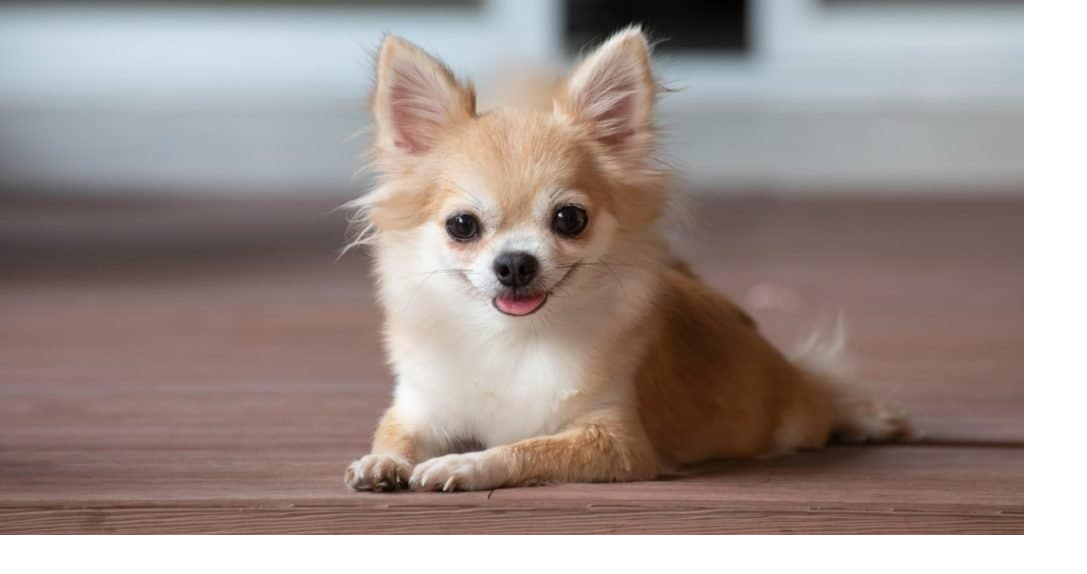
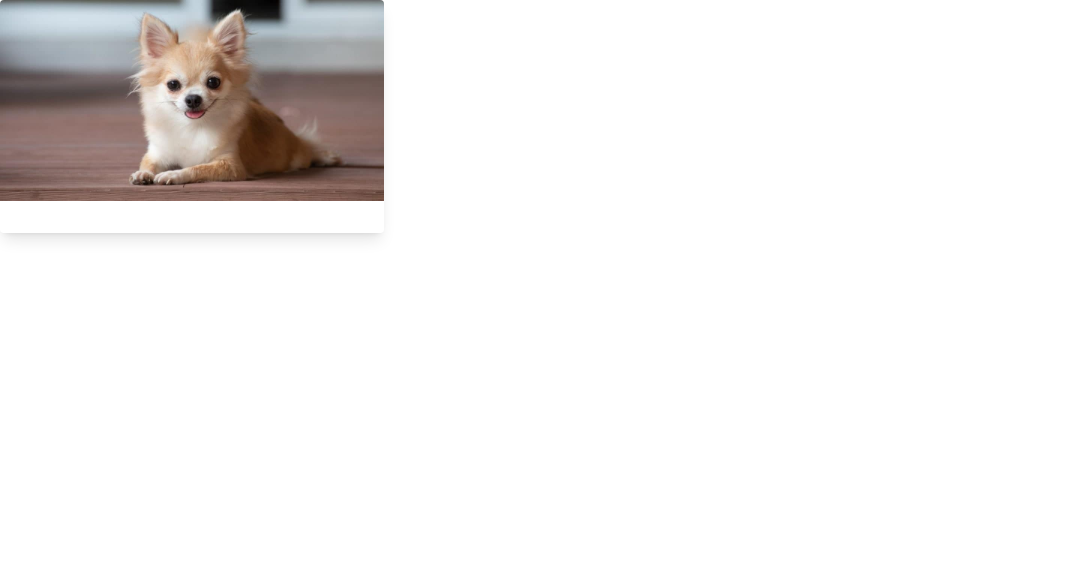
Before and after one commit to mpbialoszewski/react-tailwindcss, a React (Create React App) app: page / in a window 1280 px wide. Shown: the top 574 px of the page, without its empty margins (0-1087 px from the left). Built offline with nearby package versions, Linux system fonts and the light colour scheme.

Commit message:
allowing tailwind to render based on file extension

```diff
--- a/package.json
+++ b/package.json
@@ -8,7 +8,7 @@
     "@testing-library/user-event": "^13.5.0",
     "react": "^18.2.0",
     "react-dom": "^18.2.0",
-    "react-scripts": "5.0.1",
+    "react-scripts": "^5.0.1",
     "web-vitals": "^2.1.4"
   },
   "scripts": {
--- a/src/assets/main.css
+++ b/src/assets/main.css
@@ -478,3 +478,31 @@ video {
   --tw-backdrop-saturate:  ;
   --tw-backdrop-sepia:  ;
 }
+.w-full {
+  width: 100%;
+}
+.max-w-sm {
+  max-width: 24rem;
+}
+.overflow-hidden {
+  overflow: hidden;
+}
+.rounded {
+  border-radius: 0.25rem;
+}
+.px-6 {
+  padding-left: 1.5rem;
+  padding-right: 1.5rem;
+}
+.py-4 {
+  padding-top: 1rem;
+  padding-bottom: 1rem;
+}
+.text-right {
+  text-align: right;
+}
+.shadow-lg {
+  --tw-shadow: 0 10px 15px -3px rgb(0 0 0 / 0.1), 0 4px 6px -4px rgb(0 0 0 / 0.1);
+  --tw-shadow-colored: 0 10px 15px -3px var(--tw-shadow-color), 0 4px 6px -4px var(--tw-shadow-color);
+  box-shadow: var(--tw-ring-offset-shadow, 0 0 #0000), var(--tw-ring-shadow, 0 0 #0000), var(--tw-shadow);
+}
--- a/src/assets/tailwind.css
+++ b/src/assets/tailwind.css
@@ -1,5 +1,3 @@
 @import "tailwindcss/base";
-
 @import "tailwindcss/components";
-
 @import "tailwindcss/utilities";
```
Also changed, not shown: tailwind.js.
